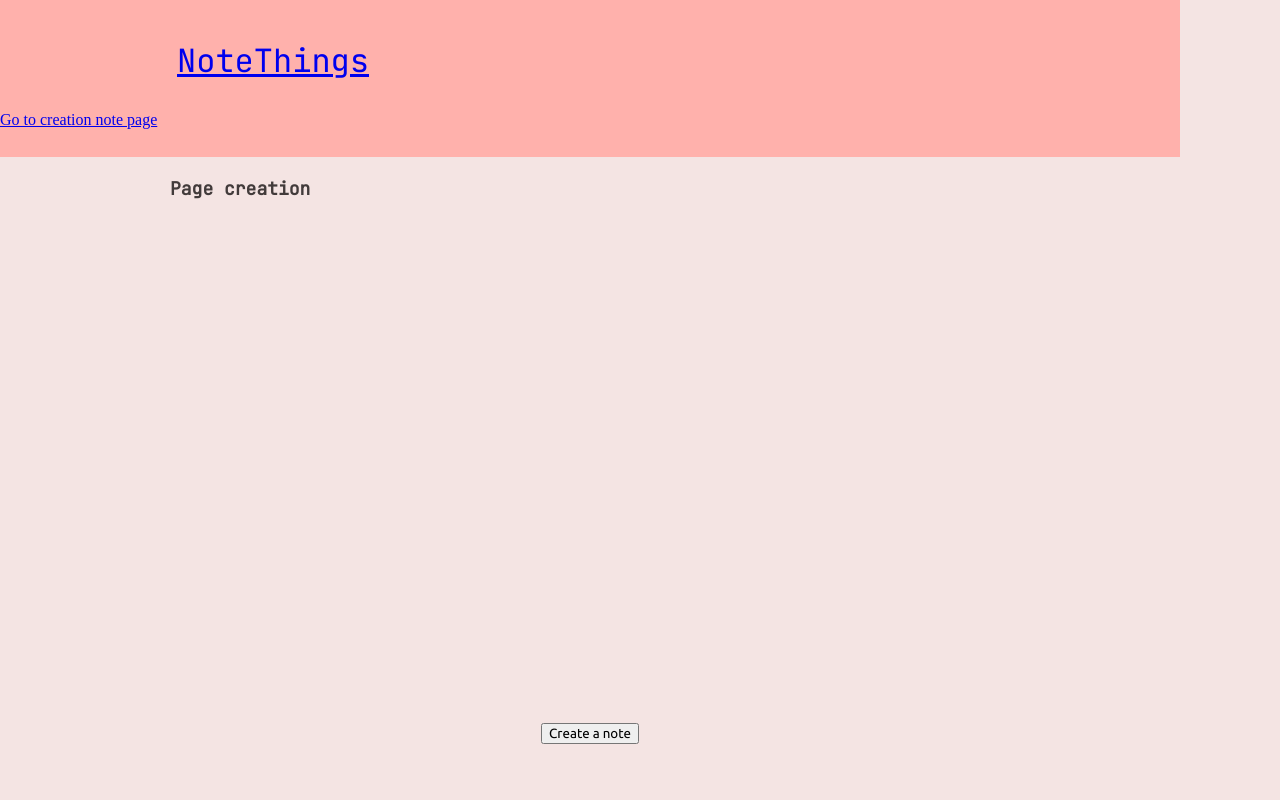
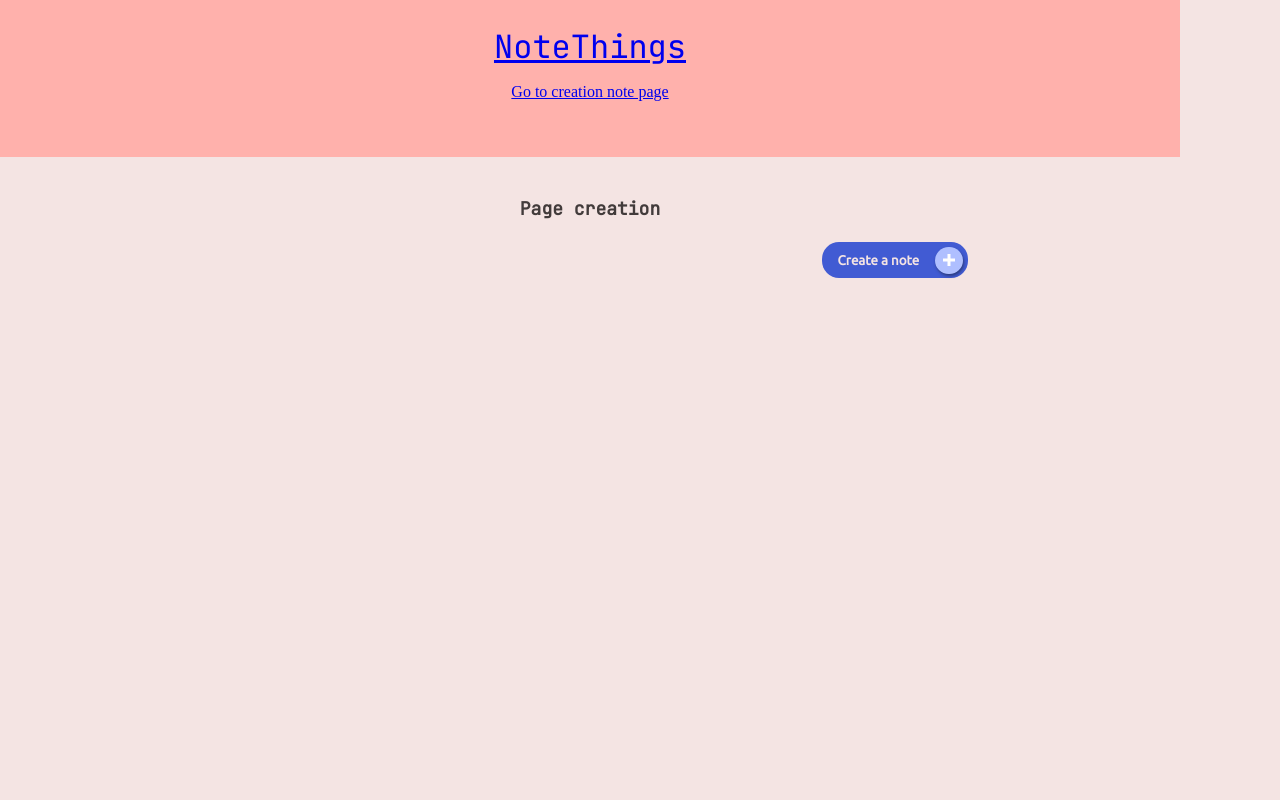
Before and after one commit to Mauh33/NoteThings-2, a React (Vite) app: page /creation-of-note in a window 1280 px wide. Shown: the top 800 px of the page. Built offline with nearby package versions, Linux system fonts and the light colour scheme.

Commit message:
change styles on header, page creation and bugfix pagecreation issue

```diff
--- a/src/components/Header/Header.jsx
+++ b/src/components/Header/Header.jsx
@@ -1,16 +1,66 @@
 import "../../styles/components-style/_header.scss";
-import {Link} from "react-router-dom";
+import { useState, useCallback, useEffect } from 'react';
+import { useStateContext } from "../../utils/DispatcherContext.jsx"
+import ArrowBack from "../../assets/arrow_back.png"
+import { Link } from "react-router-dom";
 
 export default function Header() {
 
+  const {
+    isLinkVisible,
+    setLinkVisibility,
+  } = useStateContext();
+
+
+  const toggleLinkVisibility = () => {
+    setLinkVisibility(!isLinkVisible);
+  };
+
+
+  const [screenWidth, setScreenWidth] = useState(window.innerWidth);
+
+  const updateScreenWidth = useCallback(() => {
+    setScreenWidth(window.innerWidth);
+  }, []);
+
+  useEffect(() => {
+    window.addEventListener("resize", updateScreenWidth);
+    return () => window.removeEventListener("resize", updateScreenWidth);
+  }, [updateScreenWidth]);
+
   return (
-    <header className='header'>
-      <h1>
-        <Link to="/list-of-notes">
-          NoteThings
+    <>
+      <header className='header'>
+        <h1>
+          <Link to='/list-of-notes'>NoteThings</Link>
+        </h1>
+        <div className='collapse-bloc'>
+        {screenWidth <= 426 ? (
+          <div className='collapse-element'>
+            <div className='arrow-bloc'>
+              <img
+                className={`${
+                  isLinkVisible ? "toggle-open" : "toggle-close"
+                }`}
+                src={ArrowBack}
+                alt=''
+                onClick={toggleLinkVisibility}
+              />
+            </div>
+            <div className={`link-bloc ${isLinkVisible ? "" : "hide"}`}>
+            <Link className='creation-link' to='/creation-of-note'>
+          Go to creation note page
         </Link>
-      </h1>
-      <Link to="/creation-of-note">Go to creation note page</Link>
-    </header>
+            </div>
+          </div>
+        ) : (
+          <Link className='creation-link' to='/creation-of-note' onClick={toggleLinkVisibility}>
+          Go to creation note page
+        </Link>
+        )}
+      </div>
+      </header>
+    </>
   );
+
 }
--- a/src/pages/Creationpage.jsx
+++ b/src/pages/Creationpage.jsx
@@ -1,74 +1,27 @@
 import React from 'react';
-import { useState, useCallback, useEffect } from 'react';
 import { useStateContext } from "../utils/DispatcherContext";
+import "../styles/pages/_creationpage.scss";
+import "../styles/components-style/_btn.scss";
 import FormNote from "../components/Form/Formnote";
-import "../styles/pages/_creationpage.scss";
-// import "../../styles/components-style/_btn.scss";
-// import ArrowBack from "../../assets/arrow_back.png";
 
 function Creationpage({title}) {
-  const [screenWidth, setScreenWidth] = useState(window.innerWidth);
 
   const {
-    isButtonVisible,
     isFormVisible,
-    setButtonVisibility,
     setFormVisibility,
   } = useStateContext();
 
-  const toggleButtonVisibility = () => {
-    setButtonVisibility(!isButtonVisible);
-  };
 
   const toggleFormVisibility = () => {
     setFormVisibility(!isFormVisible);
   };
 
 
-  const updateScreenWidth = useCallback(() => {
-    setScreenWidth(window.innerWidth);
-  }, []);
-
-  useEffect(() => {
-    window.addEventListener("resize", updateScreenWidth);
-    return () => window.removeEventListener("resize", updateScreenWidth);
-  }, [updateScreenWidth]);
-
-
   return (
     <>
     <section className='note-form-section'>
-        <h2>{title}</h2>
-        {isFormVisible ? <FormNote /> : " "}
-      </section>
-      <div className='collapse-bloc'>
-        {screenWidth <= 426 ? (
-          <div className='collapse-element'>
-            <div className='arrow-bloc'>
-              <img
-                className={`${
-                  isButtonVisible ? "toggle-open" : "toggle-close"
-                }`}
-                src={ArrowBack}
-                alt=''
-                onClick={toggleButtonVisibility}
-              />
-            </div>
-            <div className={`button-bloc ${isButtonVisible ? "" : "hide"}`}>
-              <button
-                type='button'
-                className='btn-note'
-                onClick={toggleFormVisibility}
-              >
-                <p>Create a note</p>
-                <div className='round-container'>
-                  <div className='plus-sign'></div>
-                </div>
-              </button>
-            </div>
-          </div>
-        ) : (
-          <div className='button-bloc'>
+      <h2>{title}</h2>
+      <div className='button-bloc'>
             <button
               type='button'
               className='btn-note'
@@ -80,10 +33,10 @@ function Creationpage({title}) {
               </div>
             </button>
           </div>
-        )}
-      </div>
-    </>
-  );
+      {isFormVisible && <FormNote />}
+    </section>
+  </>
+  )
 }
 
 export default Creationpage;
--- a/src/styles/_index.scss
+++ b/src/styles/_index.scss
@@ -4,6 +4,8 @@
 
 * {
   margin: 0;
+  padding: 0;
+  box-sizing: border-box;
 }
 
 img {
@@ -12,7 +14,7 @@ img {
 
 body {
   background-color: var(--secondary-color);
-  width: 100vw;
+  width: 100%;
   height: max-content;
   overflow-x: hidden;
 }
@@ -26,11 +28,11 @@ h1 {
   font-size: 32px;
   font-weight: 500;
   margin-top: 10px;
-  margin-left: 15%;
 }
 
 h2 {
   font-size: 18px;
+  margin-top: 20px;
   margin-bottom: 20px;
 }
 
@@ -53,3 +55,7 @@ p, label {
   grid-row: 3/11;
   @include flexbox($direction: column, $wrap: nowrap, $justify: space-between );
 }
+
+button-bloc {
+
+}
--- a/src/styles/components-style/_btn.scss
+++ b/src/styles/components-style/_btn.scss
@@ -1,13 +1,5 @@
 @import '../variables';
 @import '../placeholders';
-
-.button-bloc {
-  width: 90%;
-  height: 40px;
-  display: flex;
-  justify-content: end;
-  align-items: center;
-}
 
 .hide {
   display: none;
@@ -16,9 +8,9 @@
 .btn-note {
   width: 146px;
   height: 36px;
-  margin-right: 20px;
   display: flex;
   align-items: center;
+  justify-content: space-around;
   @extend %btn-style;
 }
 
@@ -35,6 +27,7 @@
   background-color: var(--third-color);
   border-radius: 50%;
   position: relative;
+  margin-right: 5px;
   box-shadow: 1px 2px 3px 0px rgba(39, 52, 106, 0.801);
 }
 
--- a/src/styles/components-style/_formNote.scss
+++ b/src/styles/components-style/_formNote.scss
@@ -3,6 +3,7 @@
 @import "../placeholders";
 
 .form-bloc {
+  margin-top: 20px;
   width: 100%;
   max-width: 582px;
   max-height: 242px;
--- a/src/styles/components-style/_header.scss
+++ b/src/styles/components-style/_header.scss
@@ -6,5 +6,56 @@
   background-color: var(--primary-color);
   grid-column: 1/8;
   grid-row: 1/3;
-  @include flexbox($direction: column, $justify: space-evenly, $align: normal);
+  @include flexbox($direction: column, $justify: space-evenly, $align: center);
 }
+
+.collapse-bloc {
+  display: block;
+  width: 90%;
+  height: 60px;
+  margin-left: auto;
+  margin-right: auto;
+  @include flexbox($align: baseline)
+}
+
+.collapse-element {
+  width: 100%;
+  @include flexbox($direction: column, $justify: center, $align: flex-start);
+}
+
+.arrow-bloc {
+  padding-top: 10px;
+  align-self: flex-end;
+  margin-right: 20px;
+}
+
+.link-bloc {
+  margin-top: 5px;
+  width: 90%;
+  height: 20px;
+  display: flex;
+  justify-content: center;
+  align-items: center;
+  padding-bottom: 10px;
+}
+
+.hide {
+  display: none;
+}
+
+.toggle-open, .toggle-close {
+  cursor: pointer;
+  margin-right: 30px;
+  width: 19px;
+  height: 19px;
+}
+
+.toggle-close {
+  transform: rotate(180deg);
+  transition: transform 0.3s ease;
+}
+
+.toggle-open {
+  transform: rotate(0deg);
+  transition: transform 0.3s ease;
+}
--- a/src/styles/pages/_creationpage.scss
+++ b/src/styles/pages/_creationpage.scss
@@ -4,46 +4,17 @@
 
 
 .note-form-section {
-  width: 100%;
+  width: 90%;
   margin: unset;
-}
-
-.collapse-bloc {
-  display: block;
-  width: 90%;
-  height: 80px;
-  margin-left: auto;
-  margin-right: auto;
-  @include flexbox($align: baseline)
-}
-
-.collapse-element {
-  width: 100%;
-  @include flexbox($direction: column, $justify: center, $align: center);
-}
-
-.arrow-bloc {
-  align-self: flex-end;
-  margin-right: 20px;
-}
-
-.toggle-open, .toggle-close {
-  cursor: pointer;
-  margin-right: 30px;
-  width: 19px;
-  height: 19px;
-}
-
-.toggle-close {
-  transform: rotate(180deg);
-  transition: transform 0.3s ease;
-}
-
-.toggle-open {
-  transform: rotate(0deg);
-  transition: transform 0.3s ease;
+  @extend %begin-flex-column ;
+  @extend %flex-center-template;
 }
 
 .button-bloc {
-  margin-top: 5px;
+  width: 90%;
+  height: 40px;
+  display: flex;
+  align-self: end;
+  justify-content: end;
+  align-items: center;
 }
--- a/src/utils/DispatcherContext.jsx
+++ b/src/utils/DispatcherContext.jsx
@@ -4,12 +4,12 @@ import { createContext, useContext, useState } from "react";
 const StateContext = createContext();
 
 export const DispatcherProvider = ({ children }) => {
-  const [isButtonVisible, setButtonVisibility] = useState(false);
+  const [isLinkVisible, setLinkVisibility] = useState(false);
   const [isFormVisible, setFormVisibility] = useState(false);
 
   const contextValue = {
-    isButtonVisible,
-    setButtonVisibility,
+    isLinkVisible,
+    setLinkVisibility,
     isFormVisible,
     setFormVisibility,
   };
```
